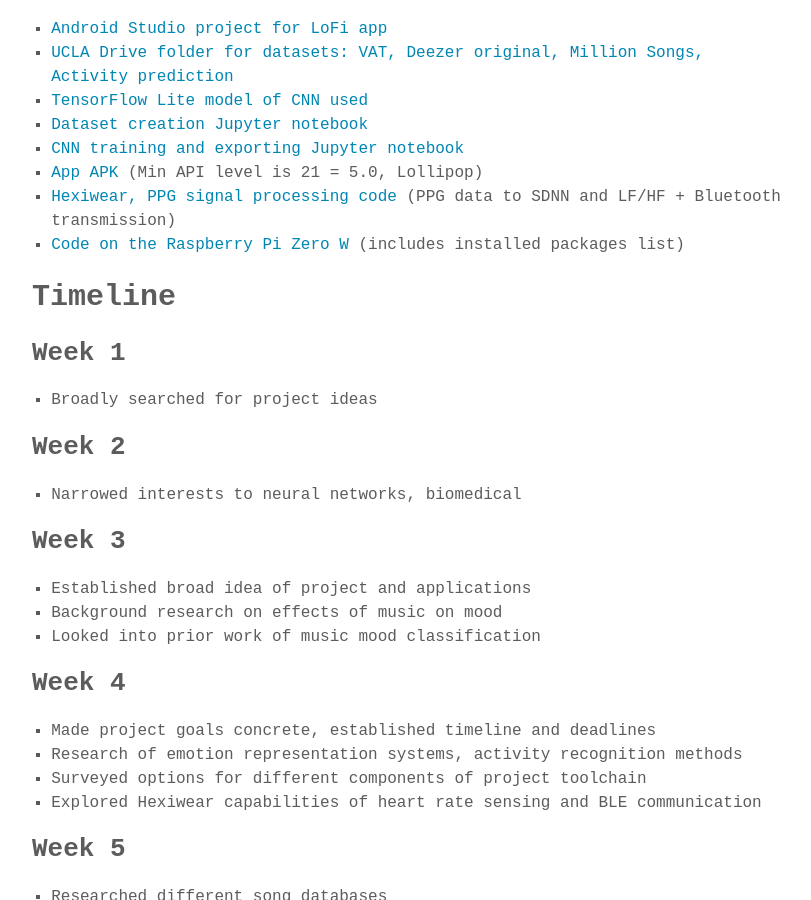
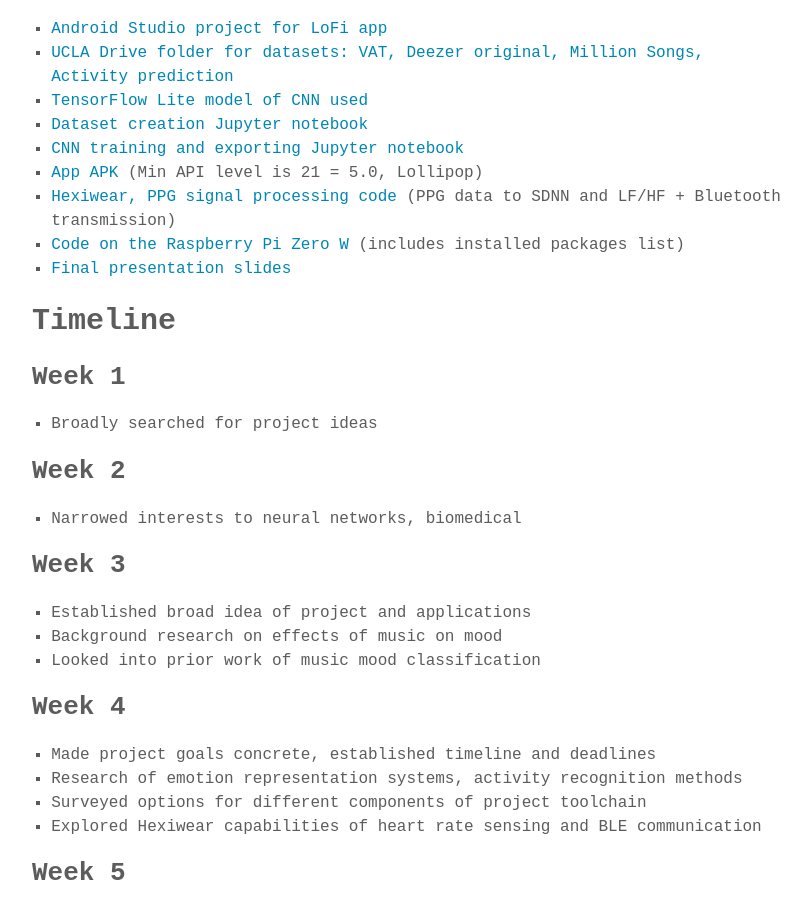
Before and after one commit to m202a-winter19-lofi/m202a-winter19-lofi.github.io, a Jekyll site: the page built from overview.md, in a window 1280 px wide and 900 px high, scrolled down 360 px. Shown: the whole window, without its empty margins (232-1043 px from the left). Built offline with Jekyll 4.4.1, drawn with Linux system fonts in a browser that asks for light colours; some web fonts are replaced.

Commit message:
finishing touches 3

```diff
--- a/overview.md
+++ b/overview.md
@@ -17,6 +17,7 @@
 * <a href="https://github.com/m202a-winter19-lofi/lofi/blob/master/app/build/outputs/apk/debug/app-debug.apk">App APK</a> (Min API level is 21 = 5.0, Lollipop)
 * <a href="https://github.com/m202a-winter19-lofi/hexiwear_mood_estimation">Hexiwear, PPG signal processing code</a> (PPG data to SDNN and LF/HF + Bluetooth transmission)
 * <a href="https://github.com/m202a-winter19-lofi/raspberry_pi_zero_w">Code on the Raspberry Pi Zero W</a> (includes installed packages list)
+* <a href="https://github.com/m202a-winter19-lofi/m202a-winter19-lofi.github.io/blob/master/misc/EE%20M202A%20Final%20Presentation.pptx">Final presentation slides</a>
 
 
 
```
